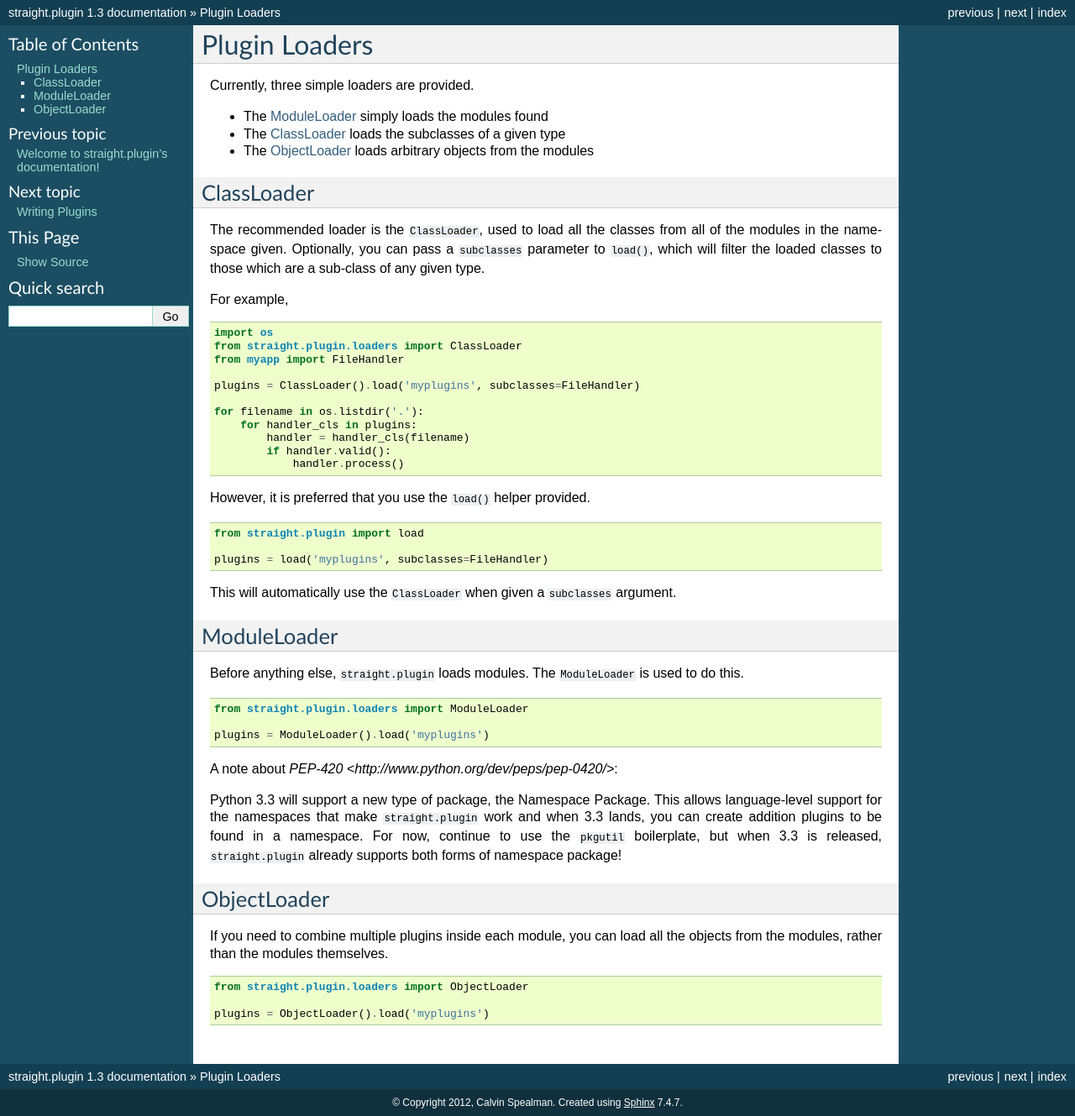
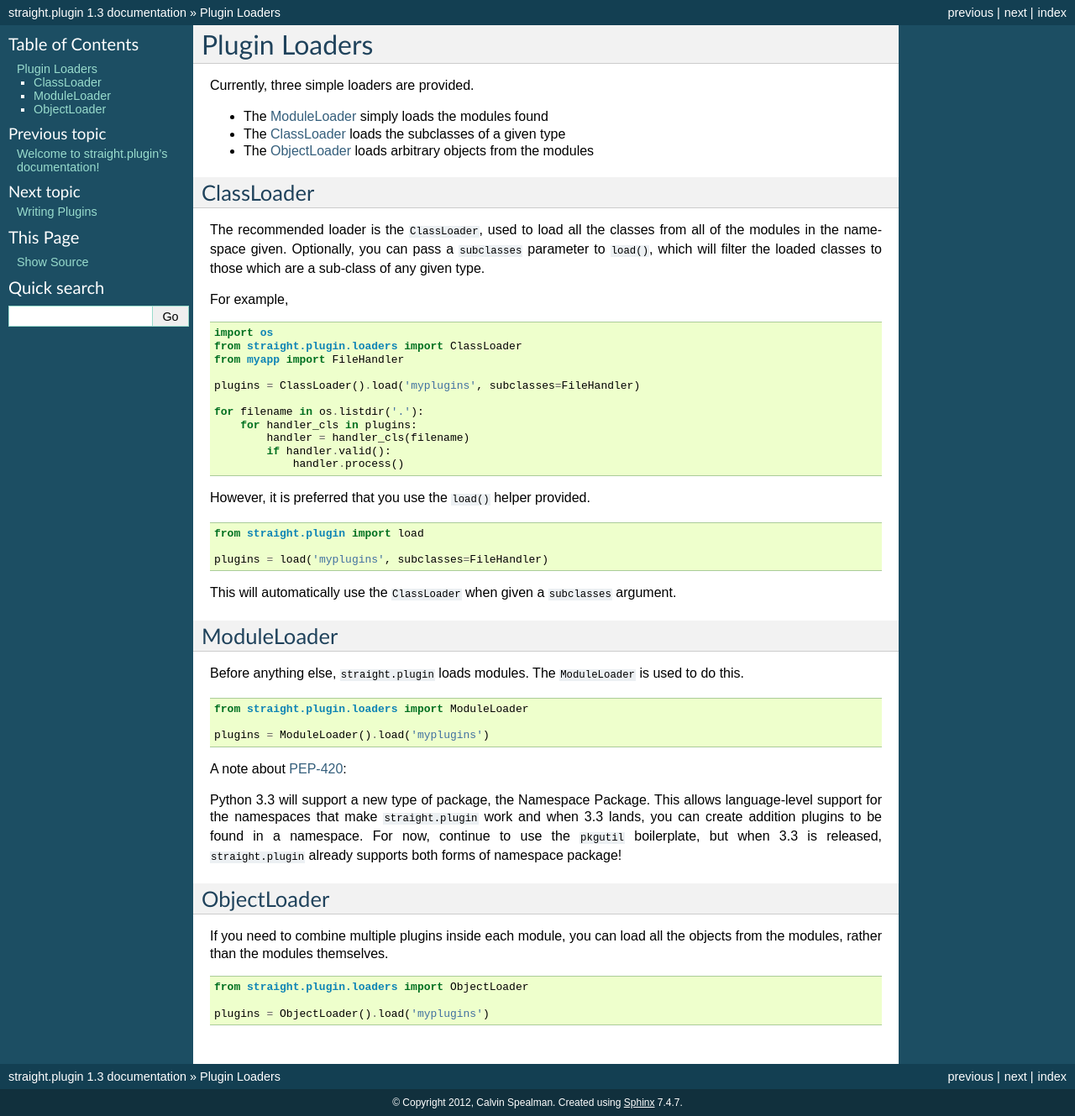
Before and after one commit to ironfroggy/straight.plugin, a Sphinx documentation site: the page built from docs/loaders.rst, in a window 1280 px wide. Shown: the whole page at 84% size. Built offline with Sphinx 7.4.7, drawn with Linux system fonts in a browser that asks for light colours.

Commit message:
fix typo in the pep-420 link

```diff
--- a/docs/loaders.rst
+++ b/docs/loaders.rst
@@ -59,7 +59,7 @@
 
     plugins = ModuleLoader().load('myplugins')
 
-A note about `PEP-420 <http://www.python.org/dev/peps/pep-0420/>`:
+A note about `PEP-420 <http://www.python.org/dev/peps/pep-0420/>`_:
 
 Python 3.3 will support a new type of package, the Namespace Package. This
 allows language-level support for the namespaces that make ``straight.plugin``
```
